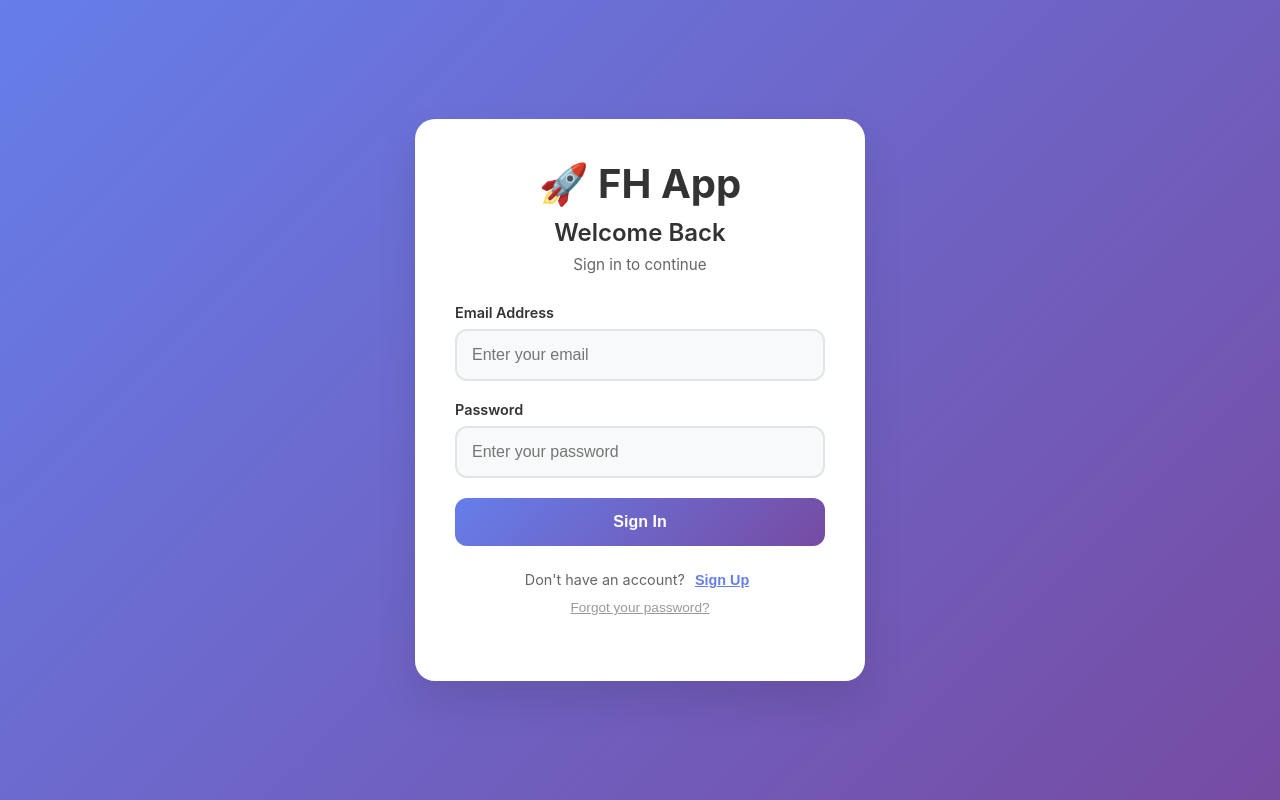
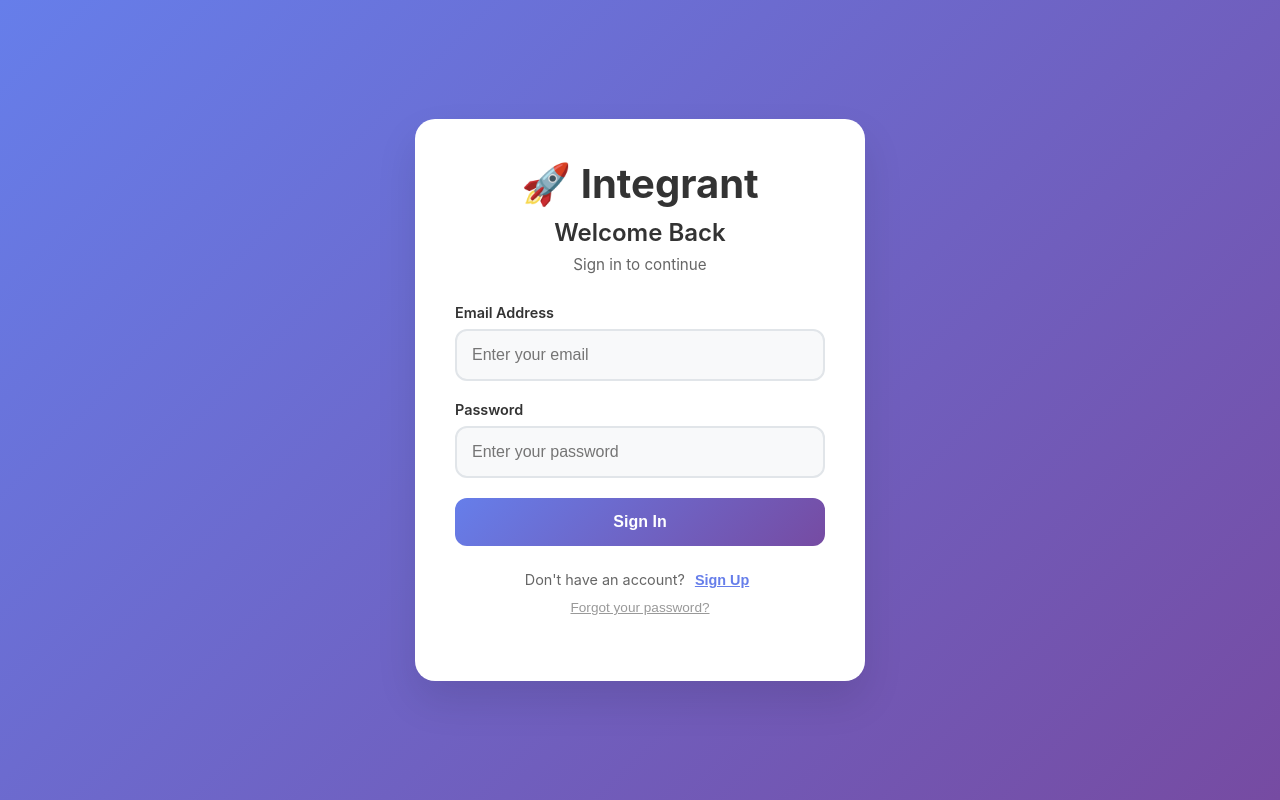
Before and after one commit to faridahmadovbgs-sys/fhapp, a React (Create React App) app in the folder client/: page / in a window 1280 px wide. Built offline with nearby package versions, Linux system fonts and the light colour scheme; no server answers.

Commit message:
Rebrand app from FH App to Integrant
- Update app name in all UI components
- Change browser title to Integrant
- Update package names across all modules
- Maintain consistent branding throughout application

```diff
--- a/client/package.json
+++ b/client/package.json
@@ -1,5 +1,5 @@
 {
-  "name": "fhapp-client",
+  "name": "integrant-client",
   "version": "1.0.0",
   "private": true,
   "homepage": "./",
--- a/client/public/index.html
+++ b/client/public/index.html
@@ -9,7 +9,7 @@
       name="description"
       content="Full-stack web application"
     />
-    <title>FH App</title>
+        <title>Integrant - Full Stack Application</title>
     <!-- GitHub Pages SPA Router -->
     <script type="text/javascript">
       (function(l) {
--- a/client/src/components/Login.js
+++ b/client/src/components/Login.js
@@ -114,7 +114,7 @@ const Login = ({ onLogin }) => {
     <div className="login-container">
       <div className="login-card">
         <div className="login-header">
-          <h1>🚀 FH App</h1>
+          <h1>🚀 Integrant</h1>
           <h2>
             {isForgotPassword ? 'Reset Password' : isSignUp ? 'Create Account' : 'Welcome Back'}
           </h2>
--- a/client/src/components/ResetPassword.js
+++ b/client/src/components/ResetPassword.js
@@ -83,7 +83,7 @@ const ResetPassword = () => {
     <div className="login-container">
       <div className="login-card">
         <div className="login-header">
-          <h1>🚀 FH App</h1>
+          <h1>🚀 Integrant</h1>
           <h2>Reset Your Password</h2>
           <p>Enter your new password below</p>
         </div>
--- a/client/src/pages/Home.js
+++ b/client/src/pages/Home.js
@@ -4,7 +4,7 @@ const Home = ({ data }) => {
   return (
     <div>
       <div className="hero">
-        <h1>Welcome to FH App</h1>
+        <h1>Welcome to Integrant</h1>
         <p>A modern full-stack web application</p>
       </div>
 
--- a/package.json
+++ b/package.json
@@ -1,7 +1,7 @@
 {
-  "name": "fhapp-workspace",
+  "name": "integrant-workspace",
   "version": "1.0.0",
-  "description": "Full-stack web application with React frontend and Node.js backend",
+  "description": "Integrant - Full-stack web application with React frontend and Node.js backend",
   "scripts": {
     "install:client": "cd client && npm install",
     "install:server": "cd server && npm install",
```
Also changed, not shown: 2 other files (tests, documents, lock files or other folders).
